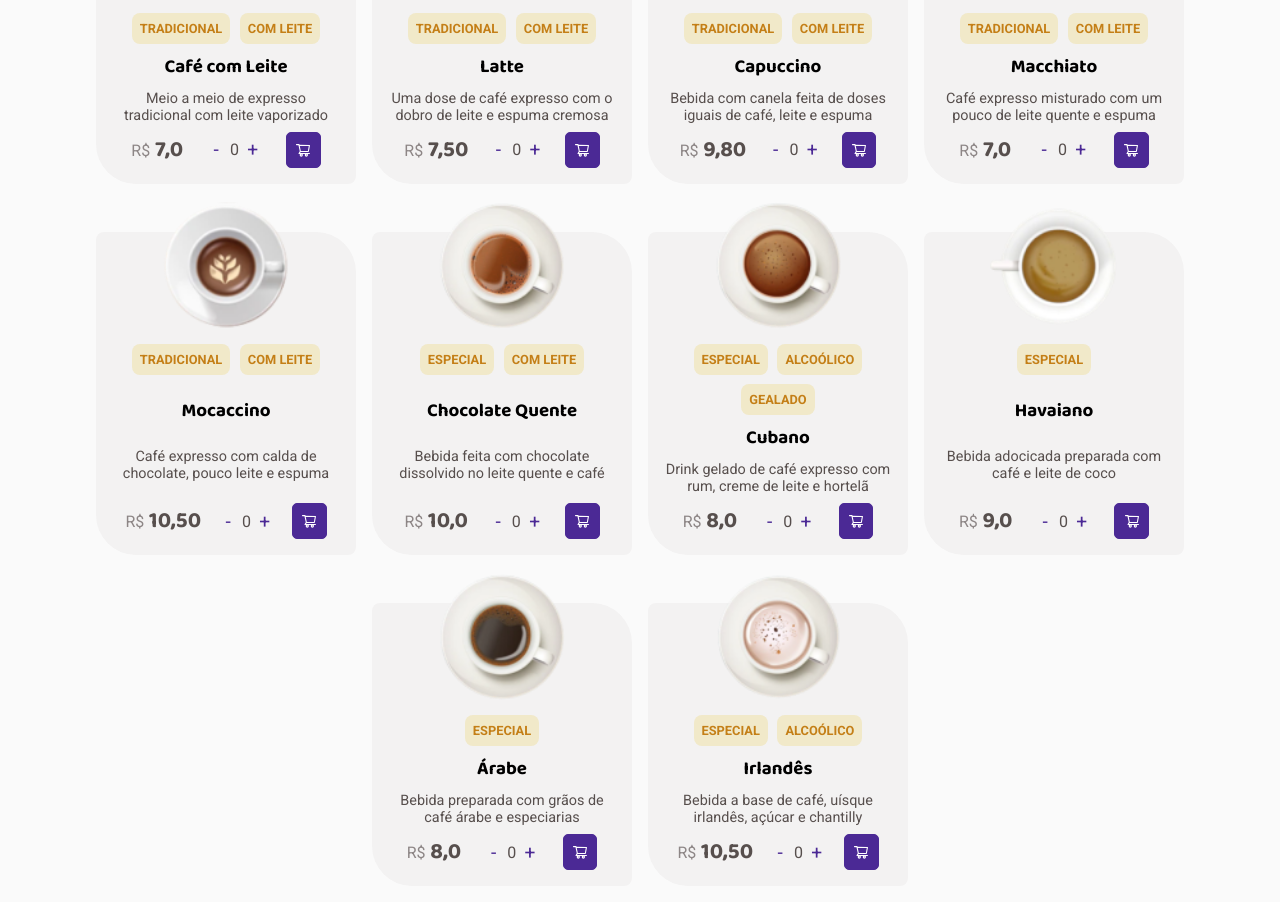
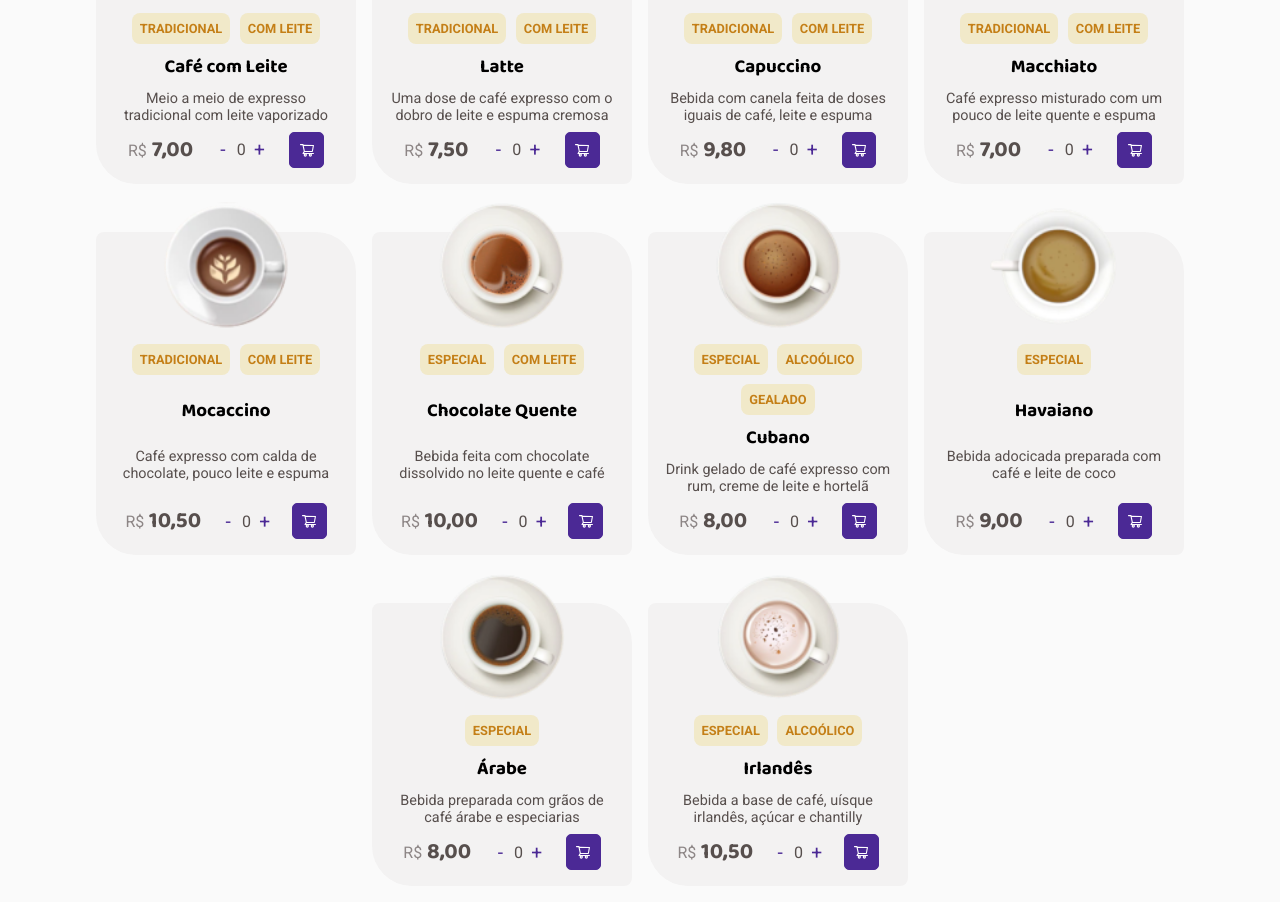
Before and after one commit to guicoelhodev/ignite_frontend_2022, a React (Vite) app in the folder challenger-02/: page / in a window 1280 px wide. Shown: the part 1020-1922 px from the top of the page. Built offline with nearby package versions, Linux system fonts and the light colour scheme.

Commit message:
feat: add image props into Add new coffee

```diff
--- a/challenger-02/src/components/FC/CoffeeCard/index.tsx
+++ b/challenger-02/src/components/FC/CoffeeCard/index.tsx
@@ -5,6 +5,7 @@ import { AiOutlineShoppingCart } from "react-icons/ai";
 import { Button } from "../../UI/Button";
 import { CoffeeContext, ICoffeeContext } from "../../../context/coffeeContext";
 import { addNewCoffeAction } from "../../../reducers/coffeeReducer/actions";
+import { formatCoffeePrice } from "../../../utils/formatCofeePrice";
 
 interface ICoffeeCard {
   title: string;
@@ -20,11 +21,6 @@ export const CoffeeCard: React.FC<ICoffeeCard> = (props) => {
   ) as ICoffeeContext;
 
   const [quantityItem, setQuantityItem] = useState(0);
-  const formatCoffeePrice = (price: number) => {
-    let [integer, cents] = [Math.trunc(price / 100), price % 100];
-
-    return `${integer},${cents}`;
-  };
 
   const handleQuantity = (type: "add" | "remove") => {
     if (type === "add") {
@@ -62,12 +58,14 @@ export const CoffeeCard: React.FC<ICoffeeCard> = (props) => {
         <Button
           bg="purple-dark"
           color="white"
+          disabled={quantityItem === 0 ? true : false}
           onClick={() => {
             dispatchCoffeeList(
               addNewCoffeAction({
                 name: props.title,
                 quantity: quantityItem,
                 unity_price: props.unity_price,
+                image: props.image,
               })
             );
           }}
```
